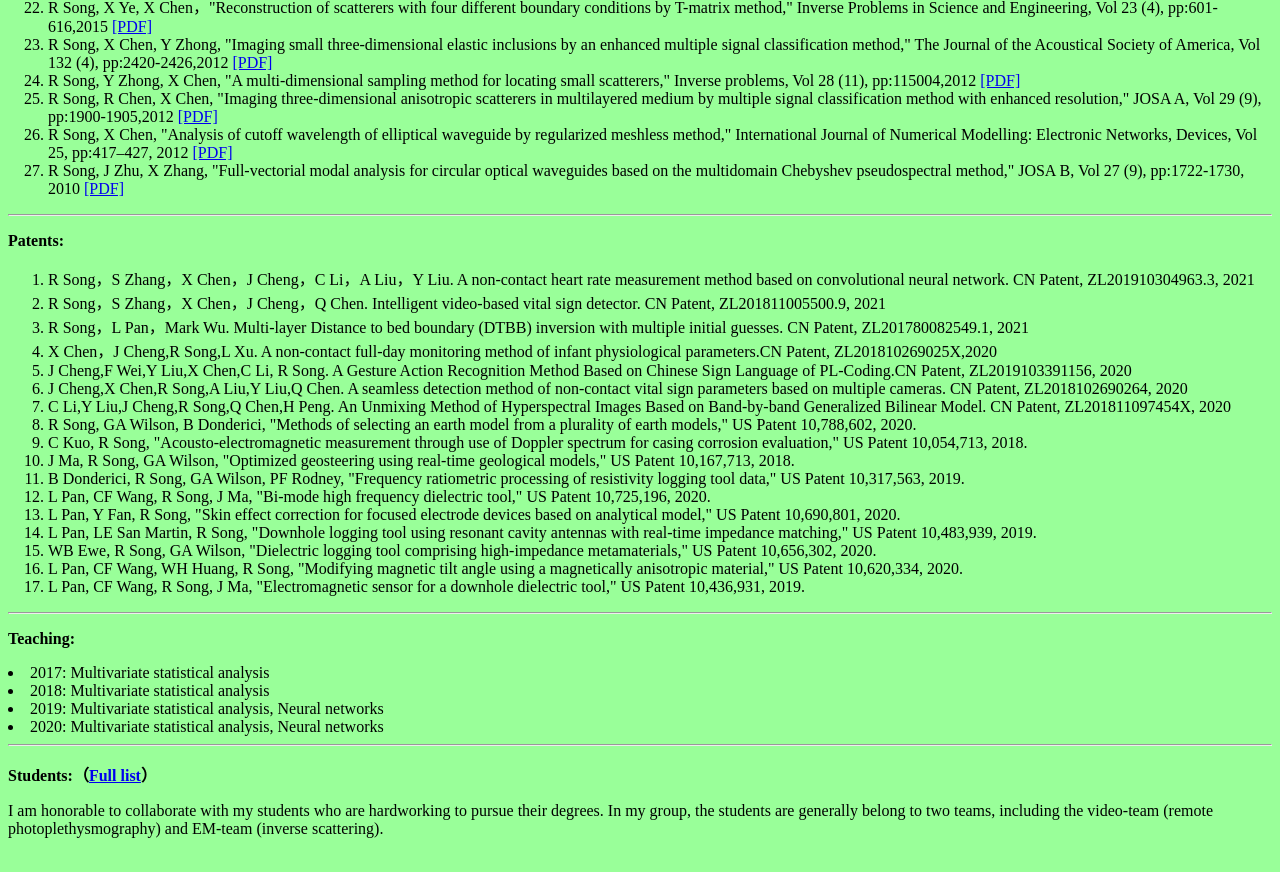
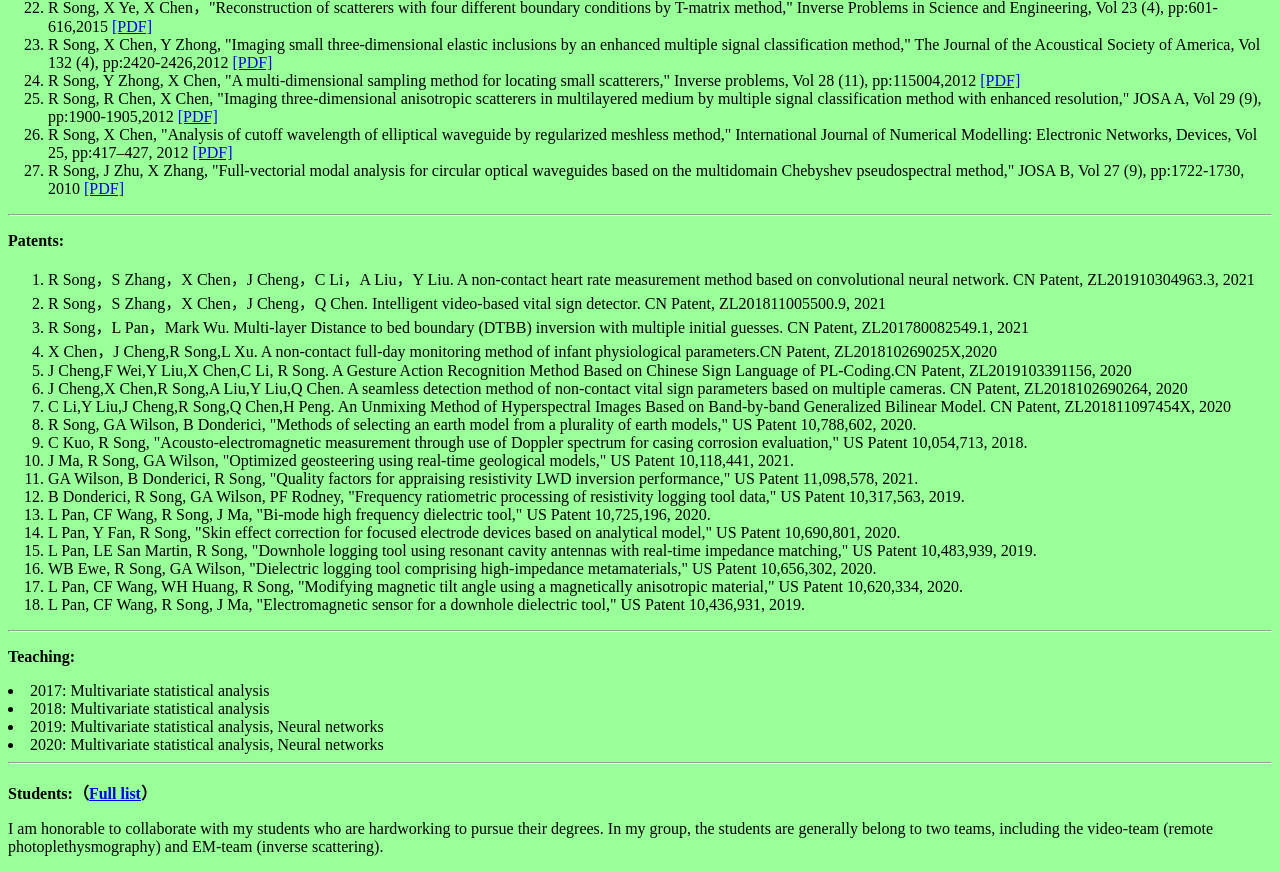
Before and after one commit to renchengsong/renchengsong.github.io, a plain HTML site: page index.html in a window 1280 px wide. Shown: the part 1602-2474 px from the top of the page. Drawn offline with Linux system fonts and the light colour scheme.

Commit message:
update patent

```diff
--- a/index.html
+++ b/index.html
@@ -211,7 +211,10 @@ My research interests include intelligent perceptions for biomedical measurement
 	   <li>C Kuo, R Song, "Acousto-electromagnetic measurement through use of Doppler spectrum for casing corrosion evaluation," US Patent 10,054,713, 2018.
 </a></li>
 
-	   <li>J Ma, R Song, GA Wilson, "Optimized geosteering using real-time geological models," US Patent 10,167,713, 2018.
+	   <li>J Ma, R Song, GA Wilson, "Optimized geosteering using real-time geological models," US Patent 10,118,441, 2021.
+</a></li>
+
+ <li> GA Wilson, B Donderici, R Song,  "Quality factors for appraising resistivity LWD inversion performance," US Patent 11,098,578, 2021.
 </a></li>
 
 	   <li>B Donderici, R Song, GA Wilson, PF Rodney, "Frequency ratiometric processing of resistivity logging tool data," US Patent 10,317,563, 2019.
```
